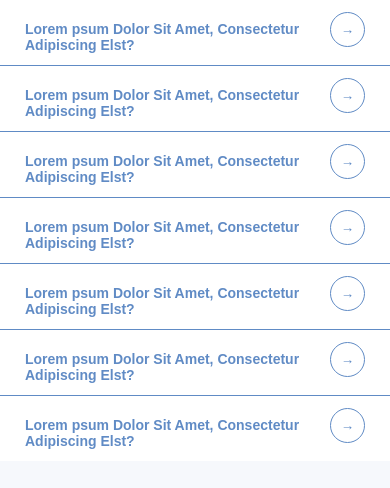
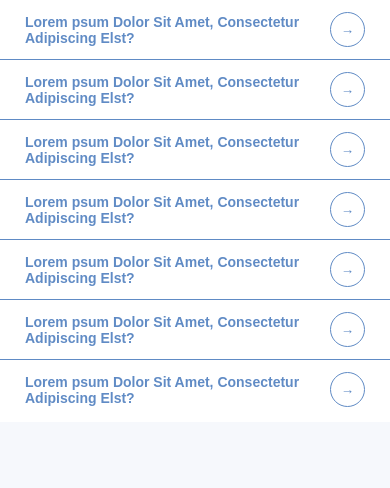
Before and after one commit to seanpwelch90/tatto-projects-swelch, a SvelteKit app: page / in a window 390 px wide. Shown: the top 488 px of the page. Built offline with nearby package versions, Linux system fonts and the light colour scheme.

Commit message:
Code cleanup

```diff
--- a/src/components/Question.svelte
+++ b/src/components/Question.svelte
@@ -24,9 +24,6 @@
 </div>
 
 <style>
-	:global(:root) {
-		--primary-color: #608bc5;
-	}
 	.detail p {
 		font-size: 12px;
 		line-height: 1.8;
@@ -37,7 +34,7 @@
 	.title-wrapper {
 		display: flex;
 		justify-content: space-between;
-		align-items: baseline;
+		align-items: center;
 	}
 	.title-wrapper h2 {
 		font-size: 14px;
@@ -81,11 +78,6 @@
 			margin-left: 25px;
 		}
 
-		.title-wrapper {
-			display: flex;
-			justify-content: space-between;
-		}
-
 		.expand-button {
 			min-width: 35px;
 			min-height: 35px;
--- a/src/routes/+page.svelte
+++ b/src/routes/+page.svelte
@@ -10,11 +10,13 @@
 </script>
 
 <div class="page-wrapper">
-	<div class="question-wrapper">
-		{#each questionArray as question}
-			<Question class="question" title={question.question} detail={question.answer} />
-		{/each}
-	</div>
+	<main class="content">
+		<section class="questions-wrapper">
+			{#each questionArray as question}
+				<Question class="question" title={question.question} detail={question.answer} />
+			{/each}
+		</section>
+	</main>
 </div>
 
 <style>
@@ -26,38 +28,43 @@
 		--primary-color: #608bc5;
 	}
 	:global(body) {
-		background: linear-gradient(to bottom, #ffffff 50%, #f6f8fc 50%);
 		font-family: system-ui, -apple-system, BlinkMacSystemFont, 'Segoe UI', Roboto, Oxygen, Ubuntu,
 			Cantarell, 'Open Sans', 'Helvetica Neue', sans-serif;
 	}
 
-	.question-wrapper :global(.question:not(:last-child)) {
+	.page-wrapper {
+		background: linear-gradient(to bottom, #ffffff 50%, #f6f8fc 50%);
+	}
+
+	.content {
+		height: 100vh;
+		width: 100vw;
+		overflow: auto;
+	}
+
+	.questions-wrapper :global(.question:not(:last-child)) {
 		border-bottom: 1px solid var(--primary-color);
-	}
-	.page-wrapper {
-		min-height: 100vh;
 	}
 
 	@media only screen and (max-width: 568px) {
-		.question-wrapper {
+		.questions-wrapper {
 			background-color: #ffffff;
-			max-width: 100vw;
 		}
 	}
 
 	@media only screen and (min-width: 569px) and (max-width: 768px) {
-		.question-wrapper {
+		.questions-wrapper {
 			padding: 12px 25px 12px 25px;
 			max-width: 80vw;
 			box-shadow: 0 3px 10px rgb(0 0 0 / 0.2);
 			border-radius: 10px;
 			background-color: #ffffff;
-			margin: 45px auto auto;
+			margin: 25px auto auto;
 		}
 	}
 
 	@media only screen and (min-width: 769px) {
-		.question-wrapper {
+		.questions-wrapper {
 			padding: 25px 50px 25px 75px;
 			max-width: 80vw;
 			box-shadow: 0 3px 10px rgb(0 0 0 / 0.2);
```
